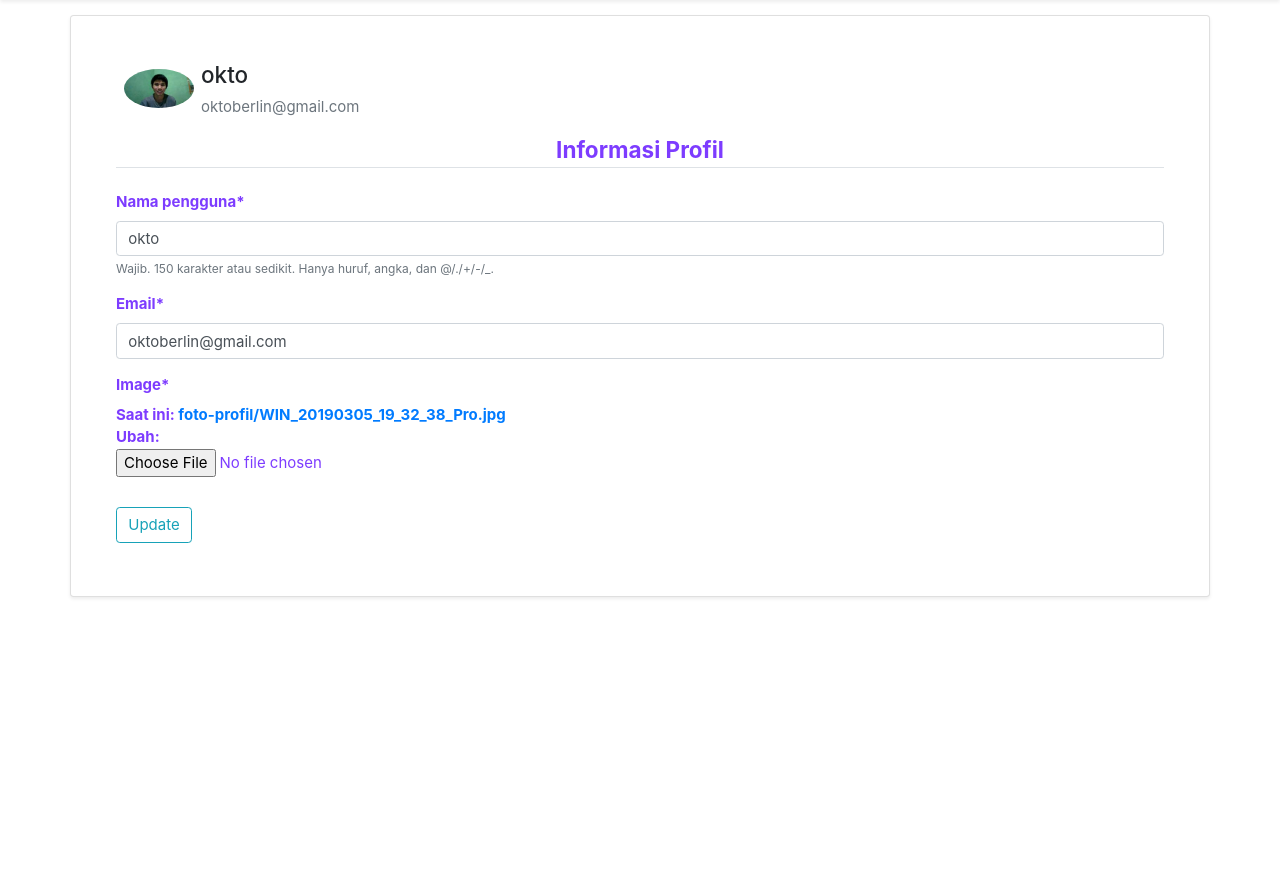
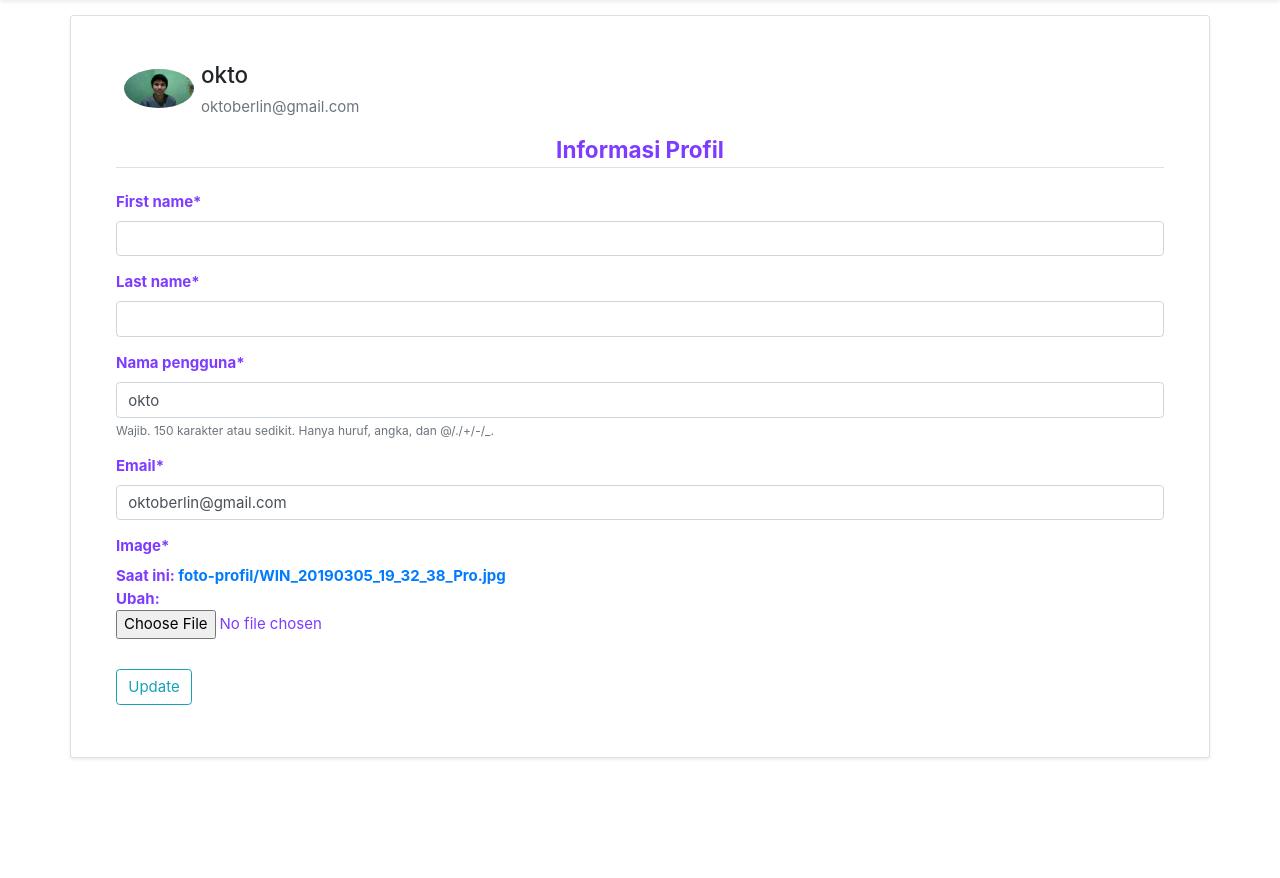
Before and after one commit to oktoberlin/Project1, a Django app: page /profile/ in a window 1280 px wide. Shown: the part 66-944 px from the top of the page. Before the commit the page ends 664 px from the top, so only its background shows below. Run offline with Django 3.2, Linux system fonts and the light colour scheme; a user stored in the database is signed in; data comes from the database, SQL or seed files in the repository; both versions use the stored data as it was after the commit; some libraries are stand-ins or nearby versions.

Commit message:
'add_first_last_name_form'

```diff
--- a/LiniBelajar/user/forms.py
+++ b/LiniBelajar/user/forms.py
@@ -6,18 +6,23 @@ from .models import Profile
 
 class RegisterUserForm(UserCreationForm):
     email = forms.EmailField()
+    first_name = forms.CharField()
+    last_name = forms.CharField()
 
     class Meta:
         model = User
-        fields = ['username', 'email', 'password1', 'password2']
+        fields = ['first_name', 'last_name', 'username',
+                  'email', 'password1', 'password2']
 
 
 class UserUpdateForm(forms.ModelForm):
     email = forms.EmailField()
+    first_name = forms.CharField()
+    last_name = forms.CharField()
 
     class Meta:
         model = User
-        fields = ['username', 'email']
+        fields = ['first_name', 'last_name', 'username', 'email']
 
 
 class ProfileUpdateForm(forms.ModelForm):
--- a/LiniBelajar/user/templates/profile.html
+++ b/LiniBelajar/user/templates/profile.html
@@ -11,6 +11,10 @@
             <div class="media-body">
                 <h4 class="account-heading">{{ user.username }}</h4>
                 <p class="text-secondary">{{ user.email }}</p>
+            </div>
+            <div>
+                <h4>{{ user.first_name }}</h4>
+                <p>{{ user.last_name }}</p>
             </div>
         </div>
     </div>
```
Also changed, not shown: LiniBelajar/db.sqlite3.
